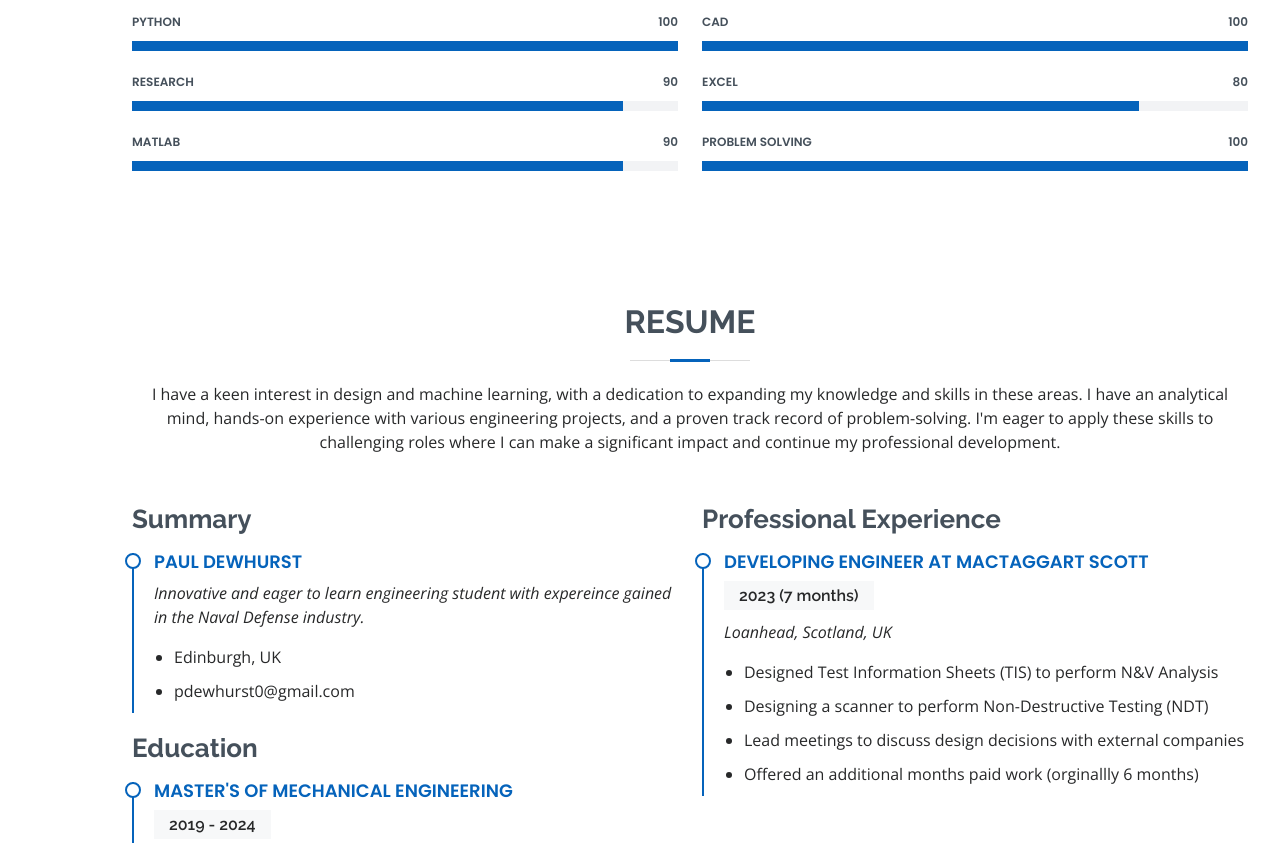
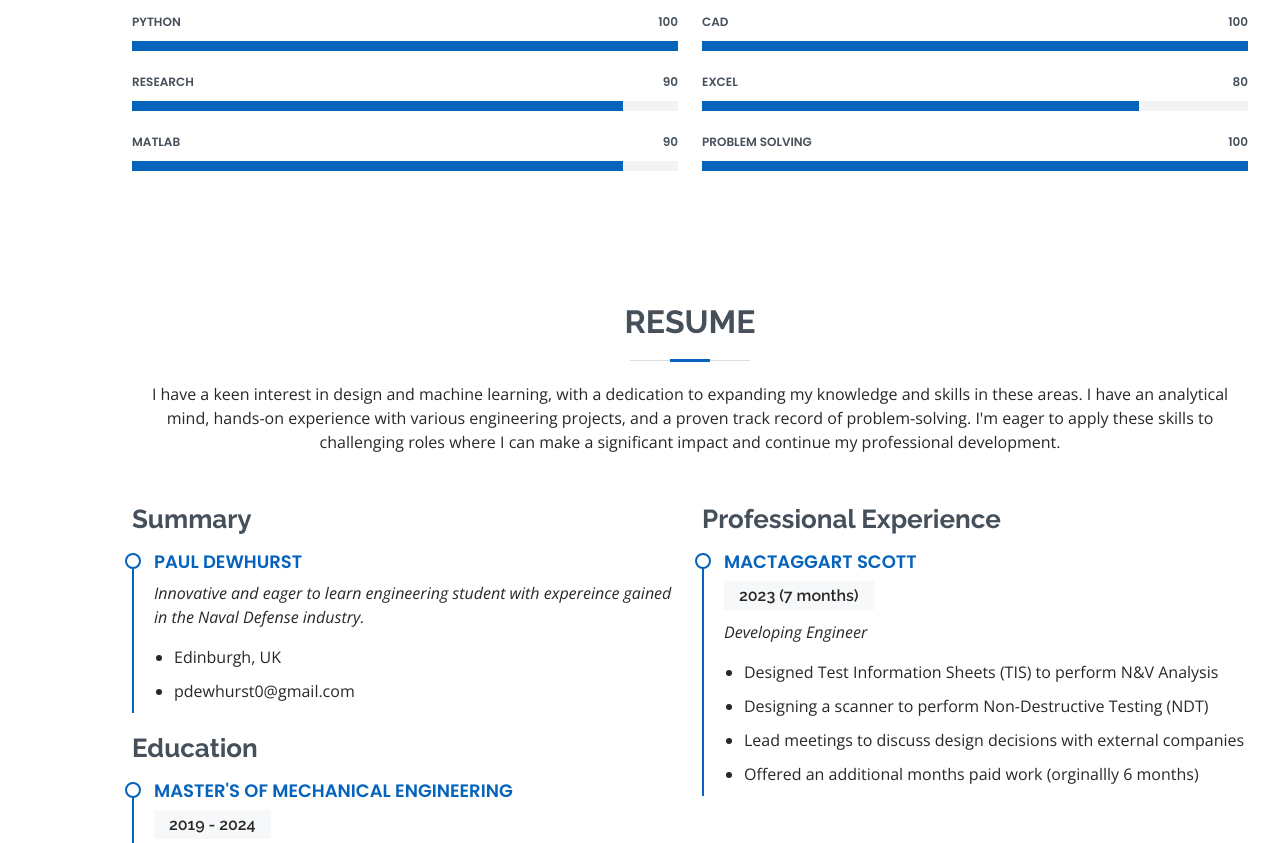
Before and after one commit to Grixsep/Grixsep.github.io, a plain HTML site: page index.html in a window 1280 px wide. Shown: the part 2114-2957 px from the top of the page. Drawn offline with nearby package versions, Linux system fonts and the light colour scheme.

Commit message:
text updates

```diff
--- a/index.html
+++ b/index.html
@@ -78,7 +78,7 @@
 
         <div class="section-title">
           <h2>About</h2>
-          <p>Currently in my final year of my MEng at The University of Edinburgh. Nominated for studies abroad at The University of Texas and experience gained working in the naval defence industry. Additional projects also done in my spare time. </p>
+          <p>Currently in the final year of my MEng at The University of Edinburgh. Nominated for studies abroad at The University of Texas and experience gained working in the naval defence industry. Additional projects also done in my spare time. </p>
         </div>
 
         <div class="row">
@@ -269,9 +269,9 @@
           <div class="col-lg-6">
             <h3 class="resume-title">Professional Experience</h3>
             <div class="resume-item">
-              <h4>Developing Engineer at MacTaggart Scott</h4>
+              <h4>MacTaggart Scott</h4>
               <h5>2023 (7 months)</h5>
-              <p><em>Loanhead, Scotland, UK </em></p>
+              <p><em>Developing Engineer</em></p>
               <ul>
                 <li>Designed Test Information Sheets (TIS) to perform N&amp;V Analysis</li>
                 <li>Designing a scanner to perform Non-Destructive Testing (NDT)</li>
```
